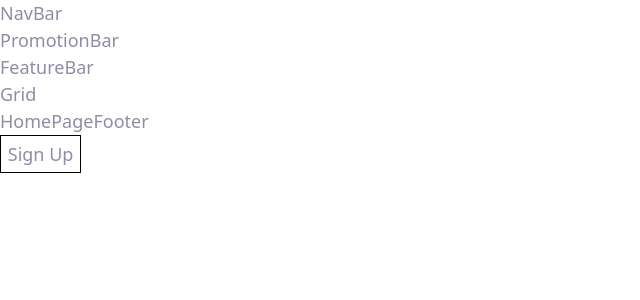
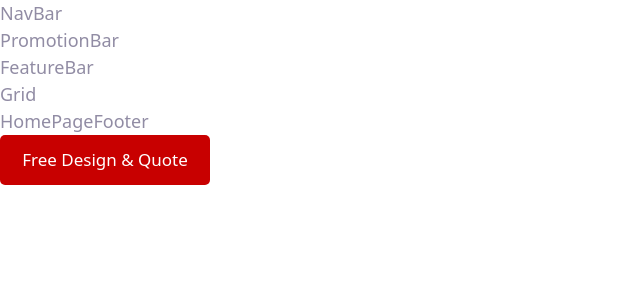
Before and after one commit to camellre/cabinet-store, a React (Create React App) app: page / in a window 1280 px wide. Shown: the top 300 px of the page, without its empty margins (0-640 px from the left). Built offline with nearby package versions, Linux system fonts and the light colour scheme.

Commit message:
added navBarButton

```diff
--- a/src/App.tsx
+++ b/src/App.tsx
@@ -15,7 +15,7 @@ function App() {
       <FeatureBar />
       <HomePageGrid />
       <HomePageFooter />
-      <Button theme={"NavBarButton"} text={"Sign Up"} />
+      <Button theme={"navBarButton"} text={"Free Design & Quote"} />
     </>
   );
 }
--- a/src/commoncomponents/Button.tsx
+++ b/src/commoncomponents/Button.tsx
@@ -2,7 +2,7 @@ import React from "react";
 import style from "../css/Button.module.scss";
 
 interface ButtonProp {
-  theme: "NavBarButton" | "CardButton" | "LongButton" | "ShorButton";
+  theme: "navBarButton" | "cardButton" | "longButton" | "shorButton";
   text: string;
 }
 
--- a/src/css/Button.module.scss
+++ b/src/css/Button.module.scss
@@ -1 +1,21 @@
 @use "../App.scss" as app;
+
+.btn {
+  border-radius: 5px;
+  height: 5rem;
+}
+
+.navBarButton {
+  @extend .btn;
+  background: rgb(200, 0, 0);
+  color: white;
+  align-items: center;
+  justify-content: center;
+  border: 0;
+  font-size: 1.7rem;
+  width: 21rem;
+}
+
+.navBarButton:hover {
+  background: rgb(169, 0, 0);
+}
```
